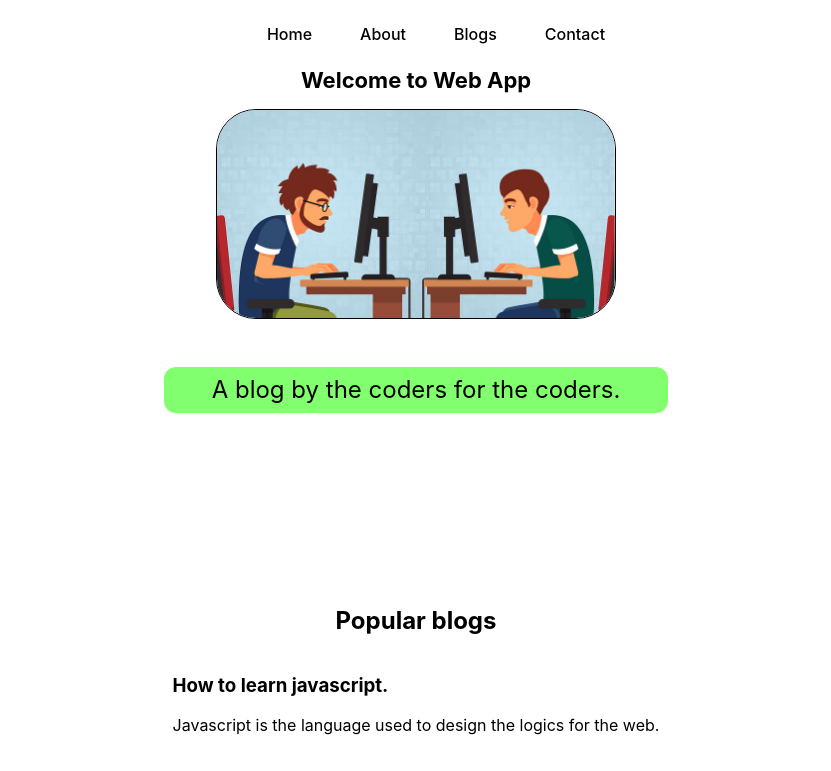
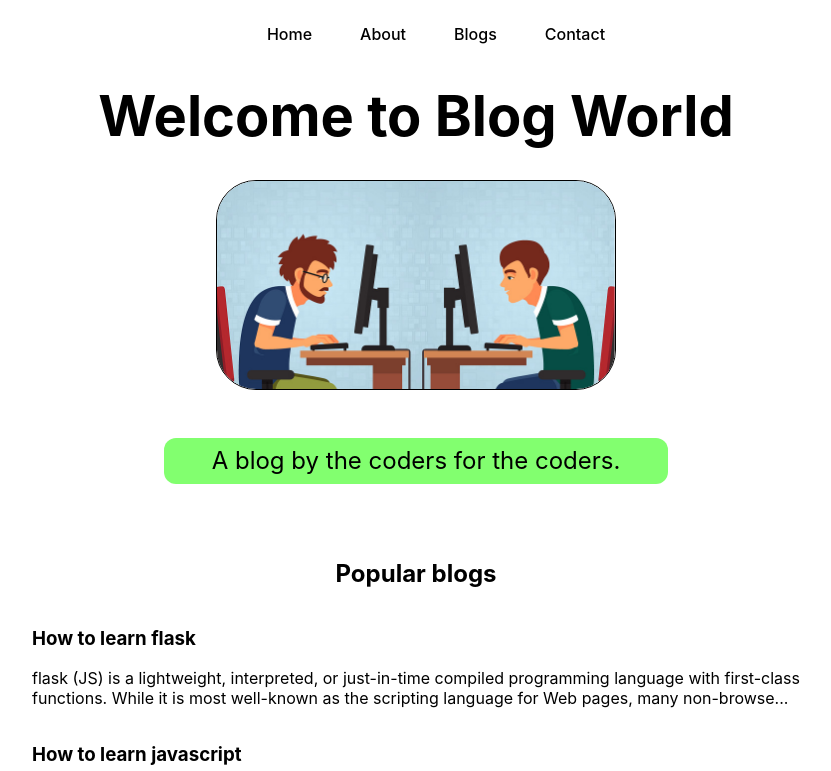
Before and after one commit to Sahil-pillania/blogApp_nextjs, a Next.js app: page / in a window 1280 px wide. Shown: the top 771 px of the page, without its empty margins (224-1055 px from the left). Built offline with nearby package versions, Linux system fonts and the light colour scheme.

Commit message:
api endpoints for blogs

```diff
--- /dev/null
+++ b/pages/api/blogs.js
@@ -0,0 +1,31 @@
+// Next.js API route support: https://nextjs.org/docs/api-routes/introduction
+
+import * as fs from "fs";
+
+export default async function handler(req, res) {
+  let data = await fs.promises.readdir("blogdata");
+  let myfile;
+  let allBlogs = [];
+  for (let i = 0; i < data.length; i++) {
+    const item = data[i];
+    // console.log(item);
+    myfile = await fs.promises.readFile("blogdata/" + item, "utf-8");
+    //console.log(myfile);
+    allBlogs.push(JSON.parse(myfile));
+  }
+  res.status(200).json(allBlogs);
+
+  // fsreaddir("blogdata", (err, data) => {
+
+  //   console.log(data);
+  //   let allBlogs = [];
+  //   data.forEach((item) => {
+  //     console.log(item);
+  //     fs.readFile("blogdata/" + item, (d) => {
+  //       allBlogs.push(d);
+  //     });
+  //   });
+
+  //   res.status(200).json(data);
+  // });
+}
--- /dev/null
+++ b/pages/api/getblog.js
@@ -0,0 +1,11 @@
+// http://localhost:3000/api/getblog?slug=how-to-learn-javascript
+
+import * as fs from "fs";
+
+export default function handler(req, res) {
+  fs.readFile(`blogdata/${req.query.slug}.json`, "utf-8", (err, data) => {
+    if (err) res.status(500).json({ error: "No such blog found." });
+    console.log(req.query.slug);
+    res.status(200).json(JSON.parse(data));
+  });
+}
--- a/pages/api/hello.js
+++ /dev/null
@@ -1,5 +0,0 @@
-// Next.js API route support: https://nextjs.org/docs/api-routes/introduction
-
-export default function handler(req, res) {
-  res.status(200).json({ name: 'John Doe' })
-}
--- a/pages/blog.js
+++ b/pages/blog.js
@@ -1,12 +1,39 @@
-import React from "react";
+import React, { useEffect, useState } from "react";
 import styles from "../styles/Blog.module.css";
 import Link from "next/link";
 
 const Blog = () => {
+  const [blogs, setblogs] = useState([]);
+
+  useEffect(() => {
+    console.log("useeffect running");
+
+    fetch("http://localhost:3000/api/blogs")
+      .then((a) => {
+        return a.json();
+      })
+      .then((parsed) => {
+        console.log("data is" + parsed);
+        setblogs(parsed);
+      });
+  }, []);
+
   return (
     <div className={styles.main}>
       <h2>Popular blogs</h2>
-      <div className="blogItem">
+
+      {blogs.map((item) => {
+        return (
+          <div className="blogItem">
+            <Link href={`/blogpost/${item.slug}`}>
+              <h3>{item.title}</h3>
+            </Link>
+            <p>{item.content.substr(0, 200)}...</p>
+          </div>
+        );
+      })}
+
+      {/* <div className="blogItem">
         <Link href={"/blogpost/learn-javascript"}>
           <h3>How to learn javascript.</h3>
         </Link>
@@ -19,7 +46,7 @@ const Blog = () => {
       <div className="blogItem">
         <h3>How to learn javascript.</h3>
         <p>Javascript is the language used to design the logics for the web.</p>
-      </div>
+      </div> */}
     </div>
   );
 };
--- a/pages/index.js
+++ b/pages/index.js
@@ -30,7 +30,7 @@ export default function Home() {
       </Head>
 
       <main className={styles.main}>
-        <h3 className={styles.title}>Welcome to Web App</h3>
+        <h1 className={styles.title}>Welcome to Blog World</h1>
         <Image
           src={image}
           alt="home page "
--- a/styles/Blog.module.css
+++ b/styles/Blog.module.css
@@ -3,6 +3,8 @@
 }
 .main {
   min-height: 80vh;
+  max-width: 60vw;
+  margin: auto;
   /* padding: 2rem 0; */
   flex: 1;
   display: flex;
@@ -10,3 +12,6 @@
   justify-content: center;
   align-items: center;
 }
+.main p {
+  text-align: justify;
+}
--- a/styles/Home.module.css
+++ b/styles/Home.module.css
@@ -40,9 +40,9 @@
 }
 
 .title {
-  margin: 0;
+  margin: 1rem 0;
   line-height: 1.15;
-  font-size: 4rem;
+  font-size: 3.5rem;
 }
 
 .title,
```
